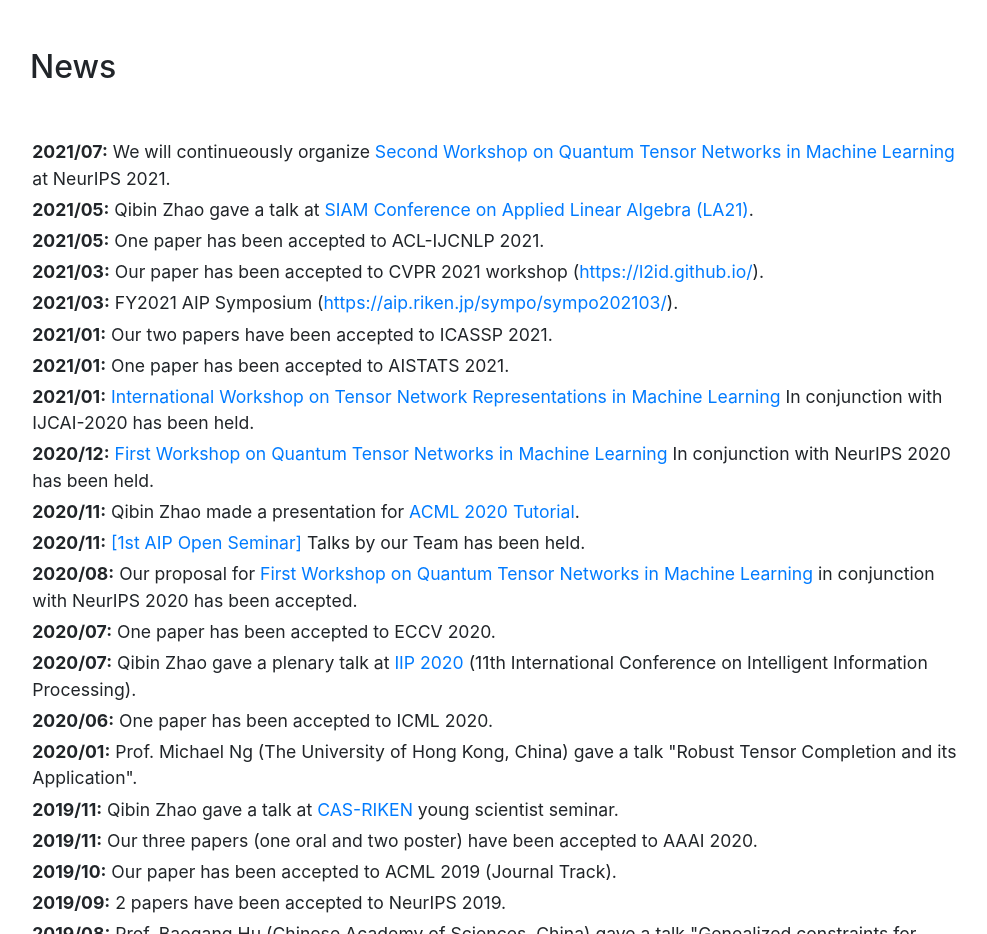
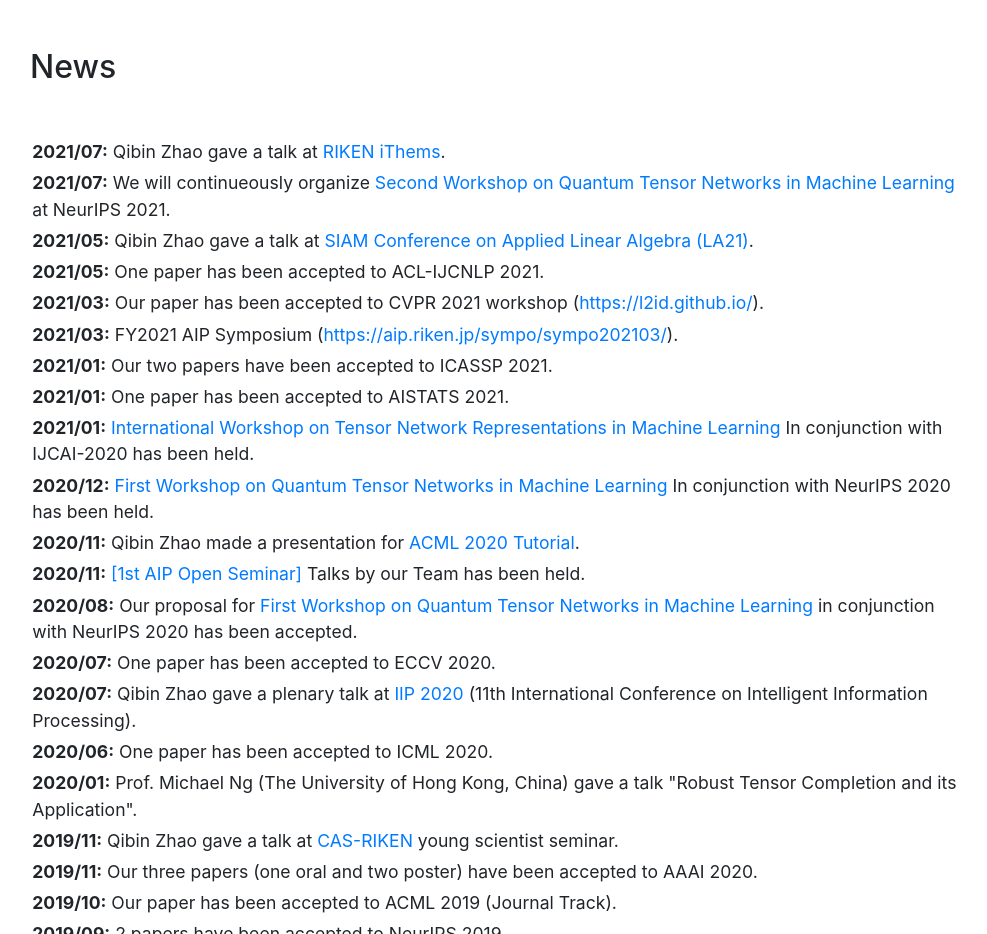
Before and after one commit to try-agaaain/HSI-TEAM, a website with bundled scripts: page index.html in a window 1280 px wide. Shown: the part 800-1734 px from the top of the page, without its empty margins (226-1213 px from the left). Built offline with nearby package versions, Linux system fonts and the light colour scheme; a web font is replaced by a local one.

Commit message:
Update index.html

```diff
--- a/index.html
+++ b/index.html
@@ -102,6 +102,10 @@
           <h2 class="mb-5">News</h2>
 
           <ul class="fa-ul mb-0">
+            <!----------------------------------------------------------------->
+            <li align="left"><b> 2021/07&#58;</b>
+                Qibin Zhao gave a talk at <a href="https://ithems.riken.jp/en/news/information-theory-sg-seminar-dr-qibin-zhao-july-28-2021" target="_blank">RIKEN iThems</a>.
+            </li>
             <!----------------------------------------------------------------->
             <li align="left"><b> 2021/07&#58;</b>
                 We will continueously organize <a href="https://neurips.cc/Conferences/2021/Schedule?showEvent=21838" target="_blank">Second Workshop on Quantum Tensor Networks in Machine Learning</a> at NeurIPS 2021.
```
